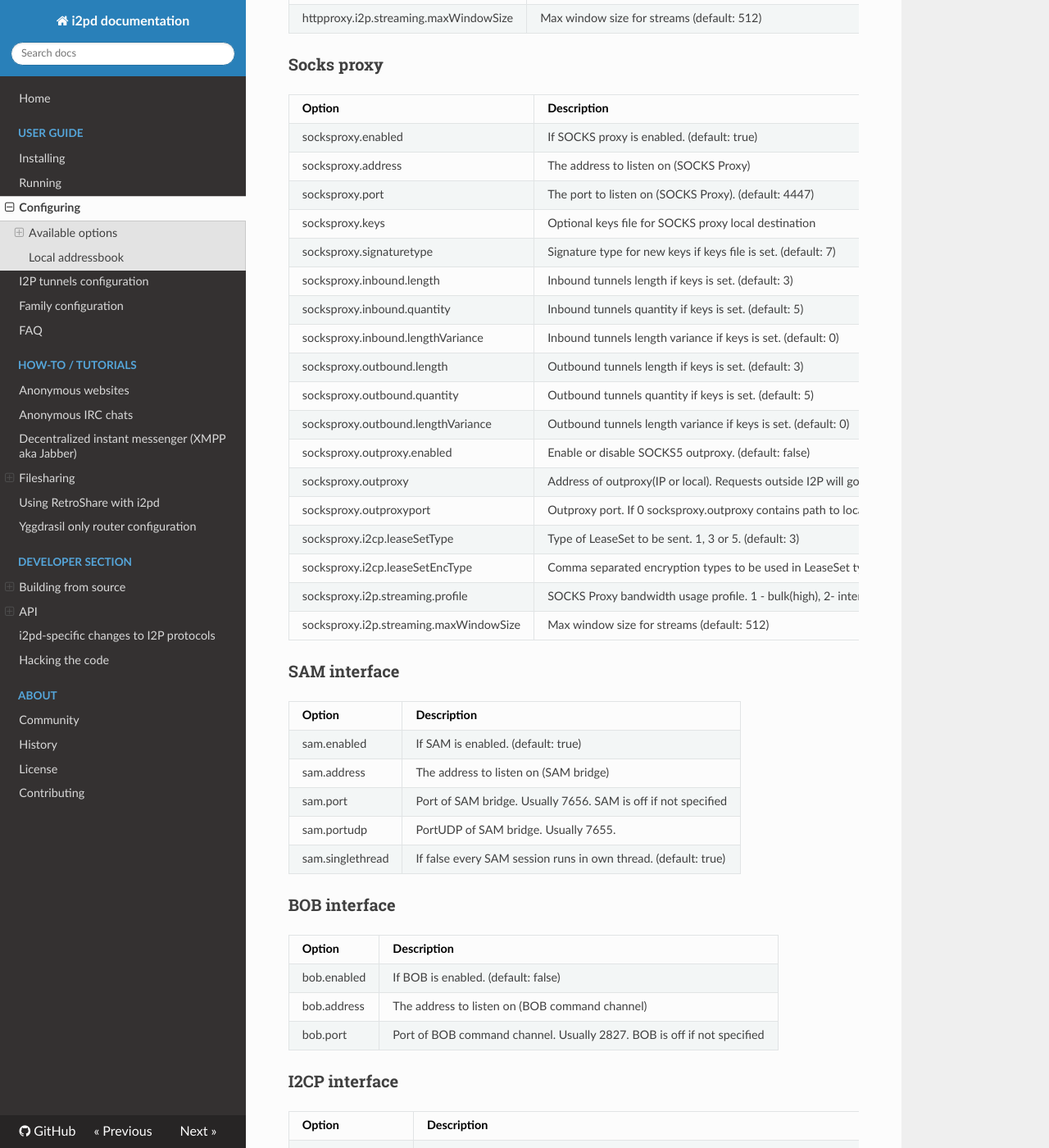
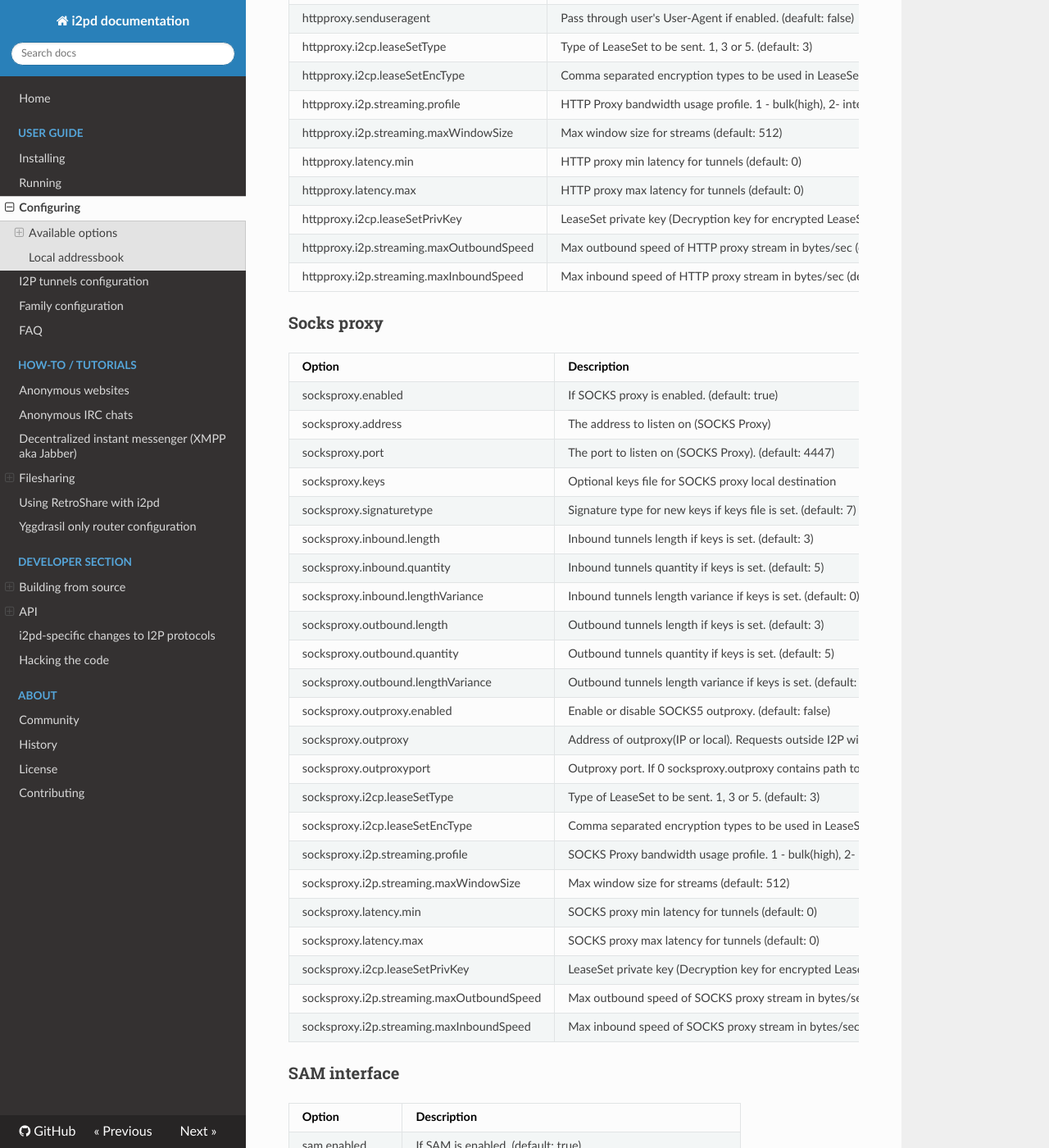
Before and after one commit to PurpleI2P/i2pd_docs_en, an MkDocs documentation site: the page built from docs/user-guide/configuration.md, in a window 1280 px wide and 1400 px high, scrolled down 4077 px. Shown: the whole window at 82% size. Built offline with MkDocs 1.6.1, drawn with Linux system fonts in a browser that asks for light colours; nearby versions of some CDN libraries; some of the changed text lies outside the part shown.

Commit message:
Update missing configuration

```diff
--- a/docs/user-guide/configuration.md
+++ b/docs/user-guide/configuration.md
@@ -69,6 +69,7 @@ bandwidth                              | Bandwidth limit: integer (kilobytes per
 share                                  | Max % of bandwidth limit for transit. 0-100 (default: 100)
 family                                 | Name of a family, router belongs to
 netid                                  | Network ID, router belongs to. Main I2P is 2.
+stan                                   | For places with limited connectivity (default: false)
 
 #### Notes
 
@@ -112,6 +113,9 @@ http.user                              | Username for basic auth (default: i2pd)
 http.pass                              | Password for basic auth (default: random, see logs)
 http.strictheaders                     | Enable strict host checking on WebUI. (default: true)
 http.hostname                          | Expected hostname for WebUI (default: localhost)
+http.showTotalTCSR                     | Show additional value with total TCSR since router's start (default: false)
+http.webroot                           | Path to web console (default: /)
+http.lang                              | Web console language (default: english )
 http.theme                             | Set webconsole CSS theme. Built-in themes: `black`, `white` (default: `light`). To use a custom theme, place a CSS file (e.g., `hacker.css`) in `%DataDir%/webconsole/` and use `--http.theme=hacker`.
 
 ### HTTP proxy
@@ -137,6 +141,11 @@ httpproxy.i2cp.leaseSetType            | Type of LeaseSet to be sent. 1, 3 or 5.
 httpproxy.i2cp.leaseSetEncType         | Comma separated encryption types to be used in LeaseSet type 3 or 5
 httpproxy.i2p.streaming.profile        | HTTP Proxy bandwidth usage profile. 1 - bulk(high), 2- interactive(low). (default: 1)
 httpproxy.i2p.streaming.maxWindowSize  | Max window size for streams (default: 512)
+httpproxy.latency.min                  | HTTP proxy min latency for tunnels (default: 0)
+httpproxy.latency.max                  | HTTP proxy max latency for tunnels (default: 0)
+httpproxy.i2cp.leaseSetPrivKey         | LeaseSet private key (Decryption key for encrypted LeaseSet) in base64. PSK or private DH
+httpproxy.i2p.streaming.maxOutboundSpeed | Max outbound speed of HTTP proxy stream in bytes/sec (default: 1730000000)
+httpproxy.i2p.streaming.maxInboundSpeed  | Max inbound speed of HTTP proxy stream in bytes/sec (default: 1730000000)
 
 ### Socks proxy
 
@@ -160,6 +169,11 @@ socksproxy.i2cp.leaseSetType           | Type of LeaseSet to be sent. 1, 3 or 5.
 socksproxy.i2cp.leaseSetEncType        | Comma separated encryption types to be used in LeaseSet type 3 or 5
 socksproxy.i2p.streaming.profile       | SOCKS Proxy bandwidth usage profile. 1 - bulk(high), 2- interactive(low). (deafult: 1)
 socksproxy.i2p.streaming.maxWindowSize | Max window size for streams (default: 512)
+socksproxy.latency.min                 | SOCKS proxy min latency for tunnels (default: 0)
+socksproxy.latency.max                 | SOCKS proxy max latency for tunnels (default: 0)
+socksproxy.i2cp.leaseSetPrivKey        | LeaseSet private key (Decryption key for encrypted LeaseSet) in base64. PSK or private DH
+socksproxy.i2p.streaming.maxOutboundSpeed | Max outbound speed of SOCKS proxy stream in bytes/sec (default: 1730000000)
+socksproxy.i2p.streaming.maxInboundSpeed  | Max inbound speed of SOCKS proxy stream in bytes/sec (default: 1730000000)
 
 ### SAM interface
 
```
